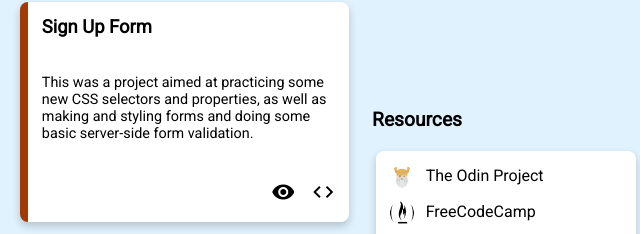
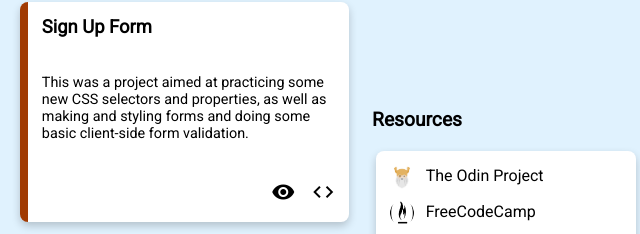
Before and after one commit to jeremiahcarey/admin-dashboard, a plain HTML site: page index.html in a window 1280 px wide. Shown: the part 520-754 px from the top of the page, 618-1258 px from the left. Drawn offline with Linux system fonts and the light colour scheme.

Commit message:
Update index.html

```diff
--- a/index.html
+++ b/index.html
@@ -128,7 +128,7 @@
                     <div class="card-container">
                         <div class="card-title">Sign Up Form</div>
                         <div class="card-description">This was a project aimed at practicing some new CSS selectors and
-                            properties, as well as making and styling forms and doing some basic server-side form
+                            properties, as well as making and styling forms and doing some basic client-side form
                             validation.
                         </div>
                         <div class="card-links">
```
